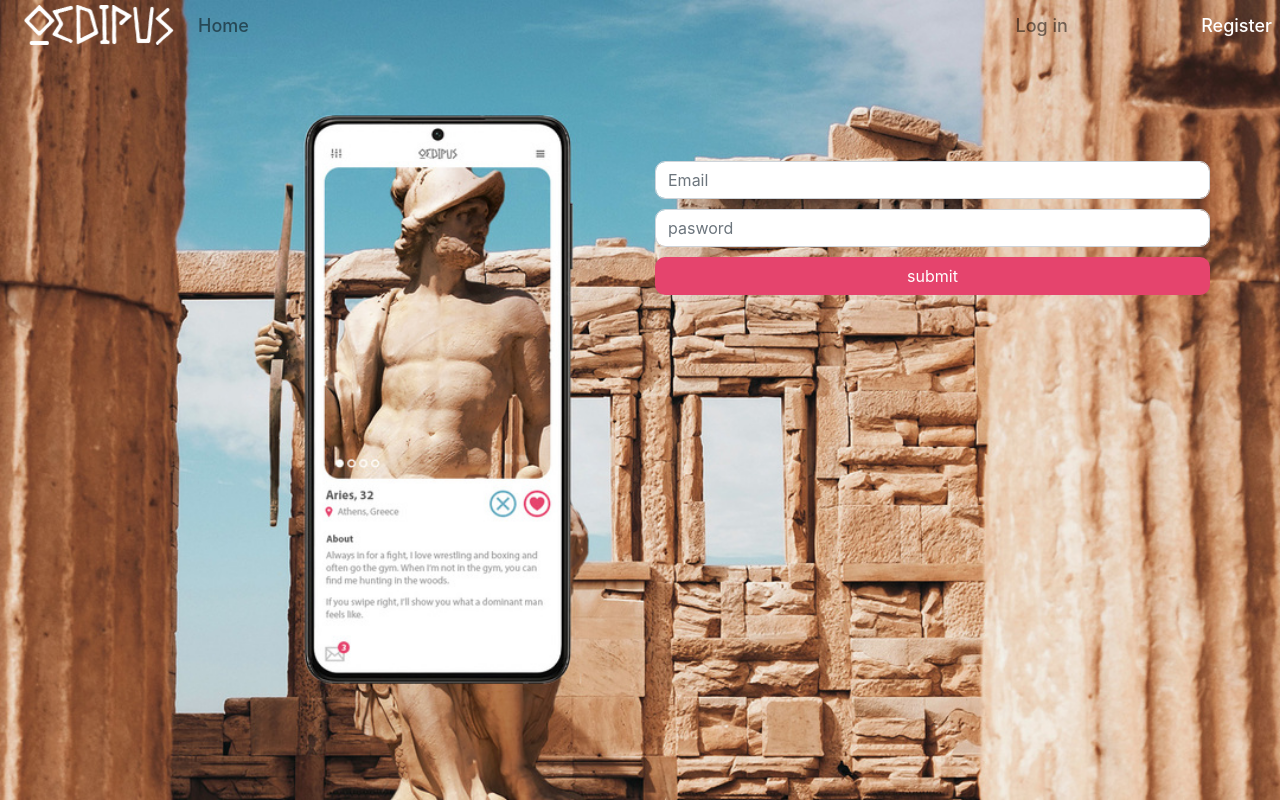
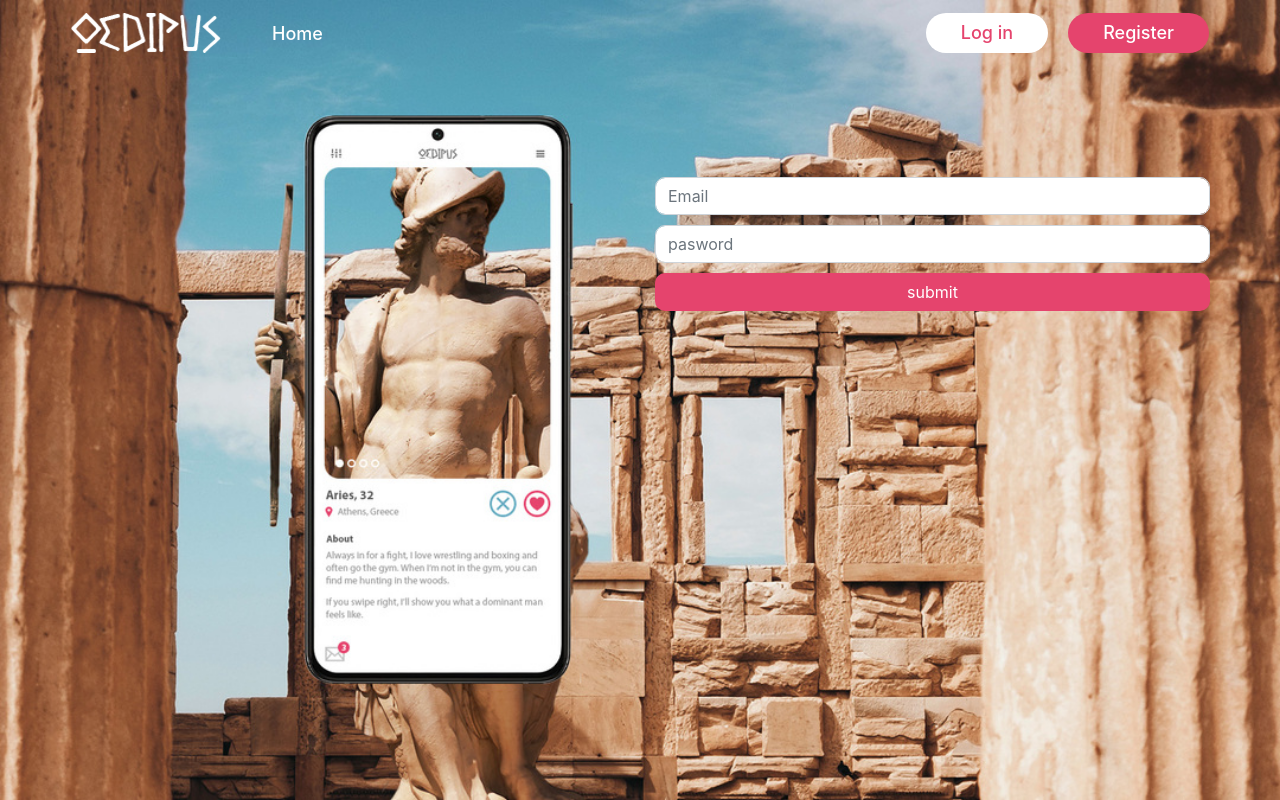
Before and after one commit to AADecoz/Eros, an Angular app in the folder datingsite/: page /Login in a window 1280 px wide. Built offline with nearby package versions, Linux system fonts and the light colour scheme.

Commit message:
including preferences into profile

```diff
--- a/datingsite/src/app/app.module.ts
+++ b/datingsite/src/app/app.module.ts
@@ -18,6 +18,7 @@ import { GendernamePipe } from './gendername.pipe';
 import { PreferencesComponent } from './preferences/preferences.component';
 import { UploadComponent } from './upload/upload.component';
 import { ProfileComponent } from './profile/profile.component';
+import {ChatComponent} from "./chat/chat.component";
 
 
 
@@ -34,7 +35,9 @@ import { ProfileComponent } from './profile/profile.component';
     GendernamePipe,
     PreferencesComponent,
     UploadComponent,
-    ProfileComponent
+    ProfileComponent,
+    ChatComponent,
+    UploadComponent
 
   ],
   imports: [
--- a/datingsite/src/app/navbar/navbar.component.html
+++ b/datingsite/src/app/navbar/navbar.component.html
@@ -1,41 +1,115 @@
-
-  <nav [ngStyle]="{'background-color':color}" id="navbar"
-    class="navbar navbar-expand-md navbar-light w-100 d-flex justify-content-end p-0"> <a id="logo"
-      class="navbar-brand ml-4   " href="#"><img [src]="sourceLogo"></a>
-    <button class="mr-4 mt-3 mb-3 navbar-toggler navbar-toggler-right" type="button" (click)="openNav()"
-      data-toggle="collapse" data-target="#navbarSupportedContent" aria-controls="navbarSupportedContent"
-      aria-expanded="false" aria-label="Toggle navigation">
+<section class="navigation container-fluid">
+  <div class="row">
+    <div class="col-12">
+      <nav
+        [ngStyle]="{ 'background-color': color }"
+        id="navbar"
+        class="
+    navbar navbar-expand-md navbar-light
+    w-100
+    d-flex
+    justify-content-between
+  "
+      >
+        <a id="logo" class="navbar-brand" href="#"><img [src]="sourceLogo" /></a>
+        <button
+          class="mt-3 mb-3 navbar-toggler navbar-toggler-right"
+          type="button"
+          (click)="openNav()"
+          data-toggle="collapse"
+          data-target="#navbarSupportedContent"
+          aria-controls="navbarSupportedContent"
+          aria-expanded="false"
+          aria-label="Toggle navigation"
+        >
           <span class="navbar-toggler-icon"></span>
         </button>
 
-
-    <div [ngbCollapse]="isNavbarCollapsed" class="navbar-collapse" id="navbarSupportedContent">
-
-      <ul class="navbar-nav mr-auto w-100 d-flex justify-content-center flex-column flex-md-row  ">
-        <li class="nav-item  w-100 "> <a id="homeLink" class="nav-link " routerLink="">Home
-          </a>
+        <div
+          [ngbCollapse]="isNavbarCollapsed"
+          class="navbar-collapse"
+          id="navbarSupportedContent"
+        >
+          <ul
+            class="
+        navbar-nav
+        w-100
+        mr-auto
+        d-flex
+        justify-content-between
+        flex-column flex-md-row
+      "
+          >
+            <div class="menu">
+              <li class="navbar-collapse-list-menu-item">
+                <a
+                  class="navbar-collapse-list-menu-item-link"
+                  routerLink=""
+                >Home</a
+                >
               </li>
-        <li class="nav-item  w-100 none ">
-          <a id="matchLink" class="nav-link test" routerLink="/Matches" *ngIf="loggedIn">Matches</a>
+              <li class="navbar-collapse-list-menu-item none">
+                <a
+                  class="navbar-collapse-list-menu-item-link"
+                  routerLink="/Matches"
+                  *ngIf="loggedIn"
+                >Matches</a
+                >
               </li>
-        <li class="nav-item  w-100 none ">
-          <a id="matchLink" class="nav-link test" routerLink="/profile" *ngIf="loggedIn">Profile</a>
+              <li class="navbar-collapse-list-menu-item w-100 none">
+                <a
+                  class="navbar-collapse-list-menu-item-link"
+                  routerLink="/profile"
+                  *ngIf="loggedIn"
+                >Profile</a
+                >
               </li>
-        <div id="loginRegCon" class=" d-flex flex-column flex-md-row w-100">
-          <li id="loginContainer" class="nav-item p-0 w-100 " *ngIf="loggedOut">
-            <a class="nav-link w-100 " routerLink="/Login" id="loginLink">Log in</a>
+              <li class="navbar-collapse-list-menu-item w-100 none">
+                <a
+                  class="navbar-collapse-list-menu-item-link"
+                  routerLink="/preferences"
+                  *ngIf="loggedIn"
+                >Preference</a
+                >
+              </li>
+            </div>
+            <div
+              class="actions d-flex flex-column flex-md-row justify-content-end w-100"
+            >
+              <li
+                class="navbar-collapse-list-actions-item button--white"
+                *ngIf="loggedOut"
+              >
+                <a
+                  class="navbar-collapse-list-menu-item-link w-100"
+                  routerLink="/Login"
+                >Log in</a
+                >
               </li>
 
-          <li class="nav-item  " *ngIf="loggedOut" id="registerContainer">
-            <a id="registerLink" class="nav-link text-white w-100" routerLink="/Register">Register</a>
+              <li
+                class="navbar-collapse-list-actions-item button--red"
+                *ngIf="loggedOut"
+              >
+                <a class="navbar-collapse-list-menu-item-link" routerLink="/Register"
+                >Register</a
+                >
+              </li>
+              <li
+                class="navbar-collapse-list-actions-item button--red"
+                *ngIf="loggedIn"
+              >
+                <a
+                  class="navbar-collapse-list-menu-item-link"
+                  routerLink="/Login"
+                  (click)="logout()"
+                >Log out</a
+                >
               </li>
             </div>
-        <li class="nav-item " id="logoutContainer" *ngIf="loggedIn">
-          <a id="logoutLink" class="nav-link " routerLink="/Login" (click)="logout()">Log out</a>
-        </li>
-
           </ul>
-
         </div>
-
       </nav>
+    </div>
+  </div>
+</section>
--- a/datingsite/src/app/preferences/preferences.component.html
+++ b/datingsite/src/app/preferences/preferences.component.html
@@ -1,4 +1,4 @@
-<app-navbar></app-navbar>
+<section class="main container-fluid">
   <form class="form-group container-fluid" (submit)="update(myForm)" #myForm="ngForm">
 
     <label>Username</label>
@@ -22,7 +22,7 @@
     <input type="date" name="date" class="form-control" [(ngModel)]="age">
 
     <label>Area</label>
-  <select name="area" name="area" class="form-control" id="area" [(ngModel)]="area">
+    <select name="area" class="form-control" id="area" [(ngModel)]="area">
       <option value="Limburg">Limburg</option>
       <option value="Vlaams-Brabant">Vlaams-Brabant</option>
     </select>
@@ -40,7 +40,7 @@
     <p>Profile pic</p>
     <img [src]=source (error)="defaultimg()">
     <app-upload></app-upload>
-  <input type="submit" value="upDate Me Baby!">
+    <input type="submit" href="javascript:void(0);" (click)="refresh();" value="upDate Me Baby!">
+
   </form>
-
-<app-footer></app-footer>
+</section>
--- a/datingsite/src/app/preferences/preferences.component.ts
+++ b/datingsite/src/app/preferences/preferences.component.ts
@@ -29,6 +29,9 @@ export class PreferencesComponent implements OnInit {
   hide = true;
   hideLogin = true;
 
+  refresh() {
+    window.location.reload();
+  }
   constructor(private UserService: UserService, private router: Router) {}
 
   ngOnInit(): void {
@@ -130,4 +133,12 @@ export class PreferencesComponent implements OnInit {
   this.source="assets/default.png"
 
  }
+ // refresh(){
+ //   this.router.navigate(['http://localhost:4200/profile'])
+ //     .then(() => {
+ //       window.location.reload();
+ //     });
+ // }
+
+
 }
--- a/datingsite/src/app/profile/profile.component.html
+++ b/datingsite/src/app/profile/profile.component.html
@@ -1,31 +1,47 @@
 <app-navbar></app-navbar>
 
+<main class="row">
+<section class="main container-fluid">
+  <div class="row d-lg-inline-flex flex-nowrap w-100">
+    <div class="col-12 col-md-4">
+      <img class="w-100" src="/assets/userprofiles/{{userid}}.jpg" alt="">
+    </div>
+    <div class="col-md-8 col-12 row flex-wrap justify-content-around m-1">
+      <div class="row gallery">
+        <div class="col-4">
+          <img class="img-fluid" src="/assets/userprofiles/{{userid}}.jpg" alt="">
+        </div>
+        <div class="col-4">
+          <img class="img-fluid" src="/assets/userprofiles/{{userid}}.jpg" alt="">
+        </div>
+        <div class="col-4">
+          <img class="img-fluid" src="/assets/userprofiles/{{userid}}.jpg" alt="">
+        </div>
+        <div class="col-4">
+          <img class="img-fluid" src="/assets/userprofiles/{{userid}}.jpg" alt="">
+        </div>
+        <div class="col-4">
+          <img class="img-fluid" src="/assets/userprofiles/{{userid}}.jpg" alt="">
+        </div>
+        <div class="col-4">
+          <img class="img-fluid" src="/assets/userprofiles/{{userid}}.jpg" alt="">
+        </div>
 
-
-<div class="main container-fluid w-75">
-    <div class="d-lg-inline-flex flex-nowrap w-100">
-      <img class="w-100" src="/assets/default.png" alt="">
-      <div class="d-md-inline-flex row-cols-3 flex-wrap justify-content-around m-1">
-        <img class="w-100" src="/assets/default.png" alt="">
-        <img class="w-100" src="/assets/default.png" alt="">
-        <img class="w-100" src="/assets/default.png" alt="">
-        <img class="w-100" src="/assets/default.png" alt="">
-        <img class="w-100" src="/assets/default.png" alt="">
-        <img class="w-100" src="/assets/default.png" alt="">
+      </div>
+      <div class="col-12">
+        <h5 class="font-weight-bold align-content-start">About</h5>
+        <p>
+          {{intro}}
+        </p>
       </div>
     </div>
-  <div class="d-flex">
+  </div>
+  <div class="col-4">
     <h5 class="font-weight-bolder align-content-start">{{username}}, {{age}}</h5>
-      <div class="d-inline-flex flex-column w-50 align-items-end">
-        <h5 class="font-weight-bold">About</h5>
-          <p>
-            {{intro}} Lorem ipsum dolor sit amet, consectetur adipisicing elit. Ad architecto, assumenda eius explicabo facilis
-            fugiat incidunt, minus natus, nostrum optio qui repellendus voluptatibus. Amet asperiores dolorum fugiat magnam.
-            Consequuntur, pariatur?
-          </p>
-      </div>
+    <h6>{{area}}</h6>
   </div>
 
-</div>
+</section>
 
-<app-footer></app-footer>
+<app-preferences></app-preferences>
+</main>
--- a/datingsite/src/app/profile/profile.component.scss
+++ b/datingsite/src/app/profile/profile.component.scss
@@ -0,0 +1,3 @@
+.gallery img{
+  padding: 0 0 30px;
+}
```
Also changed, not shown: datingsite/src/assets/userprofiles/108.jpg (added). Lines whose indentation alone changed are shown as unchanged.
